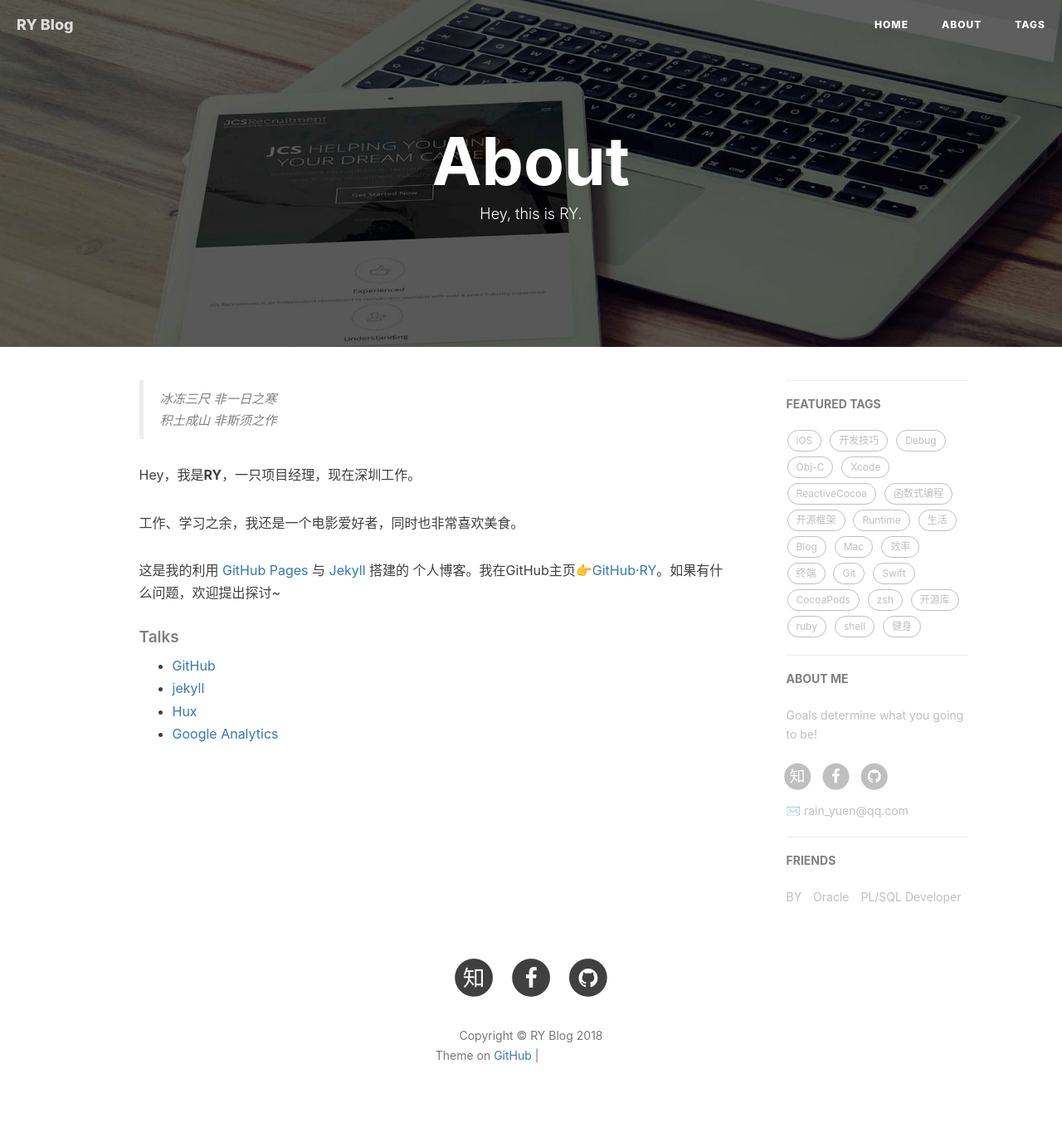
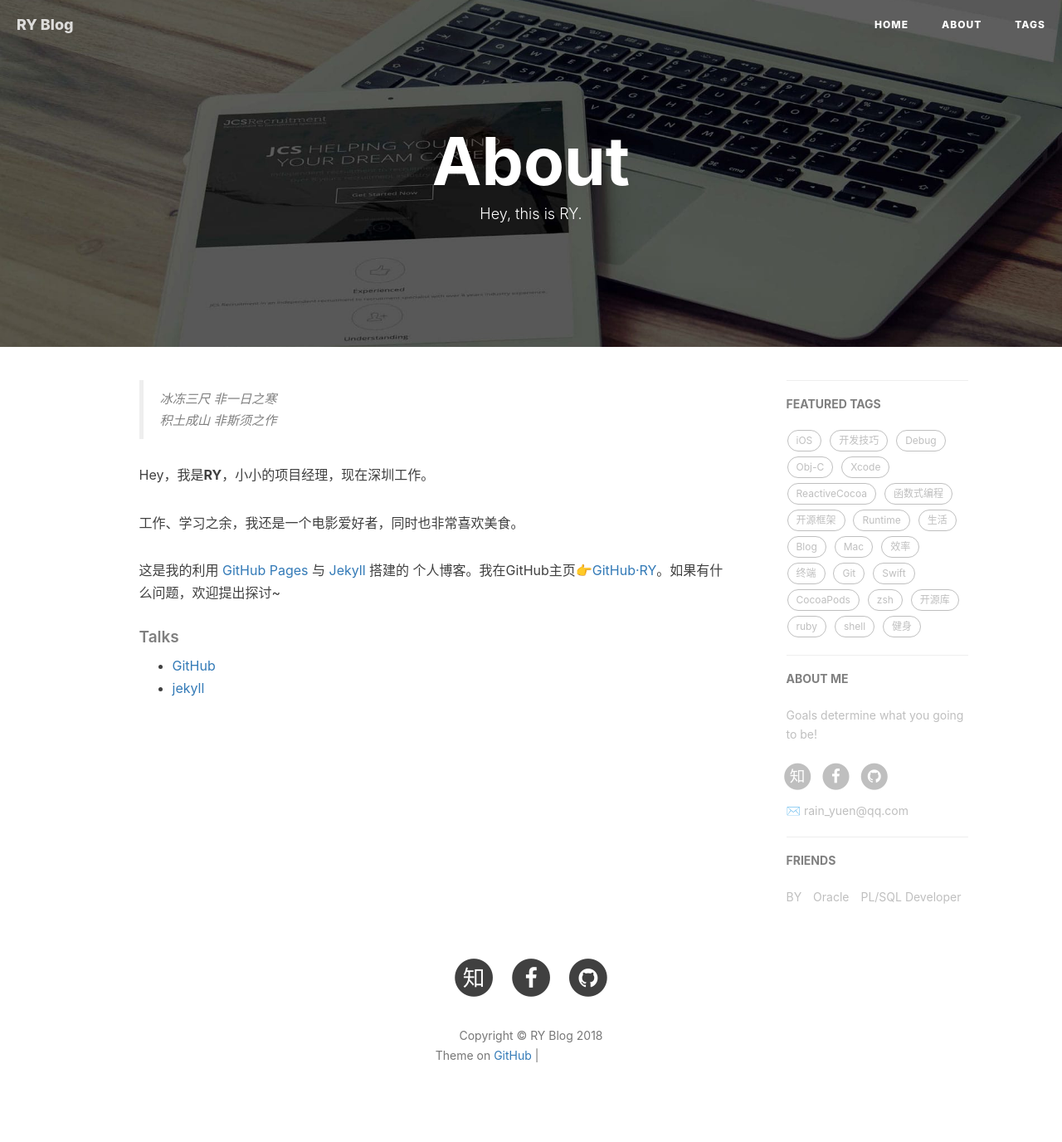
Before and after one commit to rainyuen/rainyuen.github.io, a Jekyll site: the page built from about.html, in a window 1280 px wide. Shown: the whole page at 83% size. Built offline with Jekyll 4.4.1, drawn with Linux system fonts in a browser that asks for light colours; nearby versions of some CDN libraries; comment, search, counter and statistics services are not loaded; grey boxes are pictures that could not be loaded.

Commit message:
Delete 2 Talks Links

```diff
--- a/about.html
+++ b/about.html
@@ -18,7 +18,7 @@ header-img: "img/post-bg-rwd.jpg"
     <blockquote><p>冰冻三尺 非一日之寒<br>
     积土成山 非斯须之作</p></blockquote>
 
-    <p>Hey，我是<strong>RY</strong>，一只项目经理，现在深圳工作。</p>
+    <p>Hey，我是<strong>RY</strong>，小小的项目经理，现在深圳工作。</p>
 
     <p>工作、学习之余，我还是一个电影爱好者，同时也非常喜欢美食。</p>
 
@@ -30,9 +30,7 @@ header-img: "img/post-bg-rwd.jpg"
 
     <ul>
         <li><a href="https://github.com">GitHub</a></li>
-        <li><a href="http://jekyll.com.cn/">jekyll</a></li>
-        <li><a href="http://huangxuan.me/">Hux</a></li>
-        <li><a href="https://analytics.google.com/analytics">Google Analytics</a></li>
+        <li><a href="http://jekyll.com.cn">jekyll</a></li>
     </ul>
 </div>
 
```
